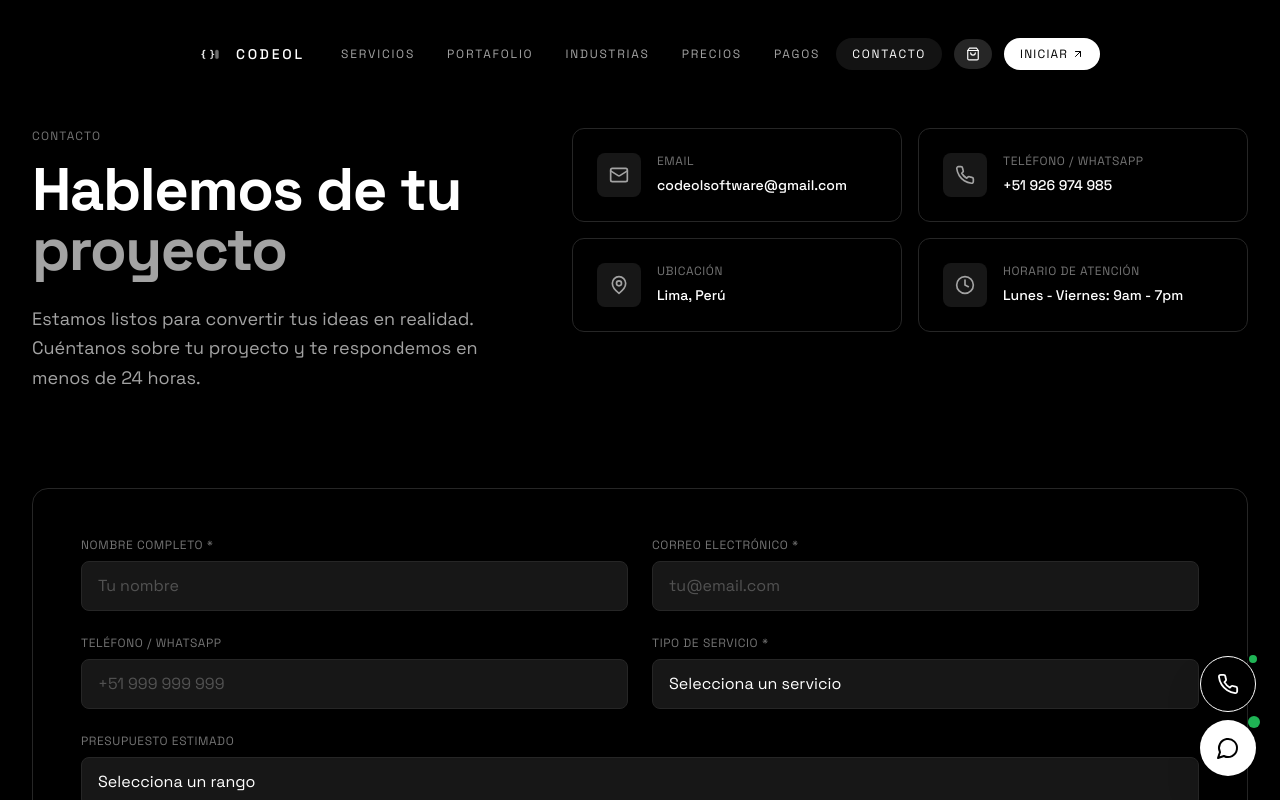
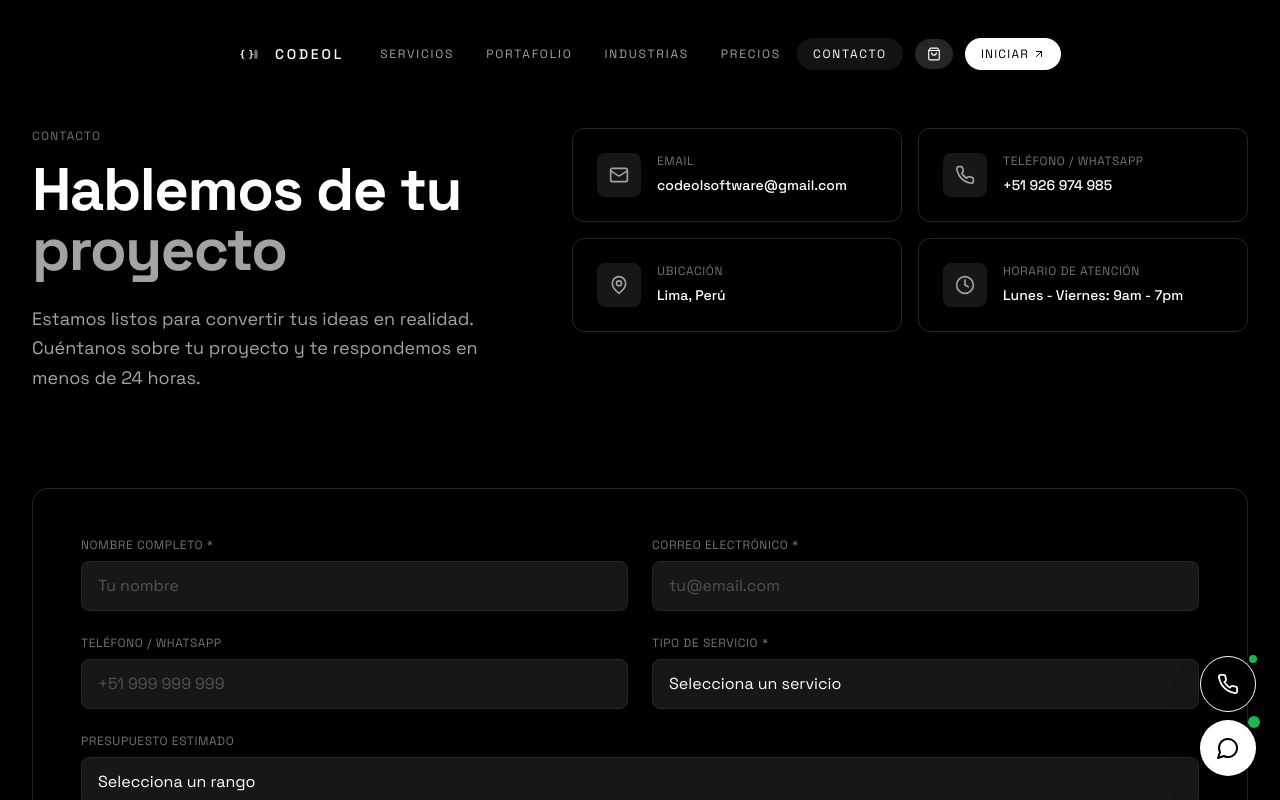
Before and after one commit to stevlozano/Codeol-Software-Peru, a React (Vite) app: page /contact in a window 1280 px wide. Shown: the top 800 px of the page. Built offline with nearby package versions, Linux system fonts and the light colour scheme.

Commit message:
Remove PaymentMethodsPage and its route from navigation

```diff
--- a/src/App.jsx
+++ b/src/App.jsx
@@ -17,7 +17,6 @@ import PortfolioPage from './pages/PortfolioPage'
 import IndustriesPage from './pages/IndustriesPage'
 import PricingPage from './pages/PricingPage'
 import ContactPage from './pages/ContactPage'
-import PaymentMethodsPage from './pages/PaymentMethodsPage'
 import CheckoutPage from './pages/CheckoutPage'
 import { CartProvider } from './context/CartContext'
 
@@ -55,7 +54,6 @@ function App() {
           <Route path="/demo/portal-inmobiliario" element={<RealEstateDemo />} />
           <Route path="/privacy" element={<PrivacyPolicy />} />
           <Route path="/terms" element={<TermsOfService />} />
-          <Route path="/payment-methods" element={<PaymentMethodsPage />} />
         </Routes>
       </Router>
     </CartProvider>
--- a/src/components/Navbar.jsx
+++ b/src/components/Navbar.jsx
@@ -10,7 +10,6 @@ const navLinks = [
   { name: 'Portafolio', to: '/portfolio' },
   { name: 'Industrias', to: '/industries' },
   { name: 'Precios', to: '/pricing' },
-  { name: 'Pagos', to: '/payment-methods' },
   { name: 'Contacto', to: '/contact' },
 ]
 
```
